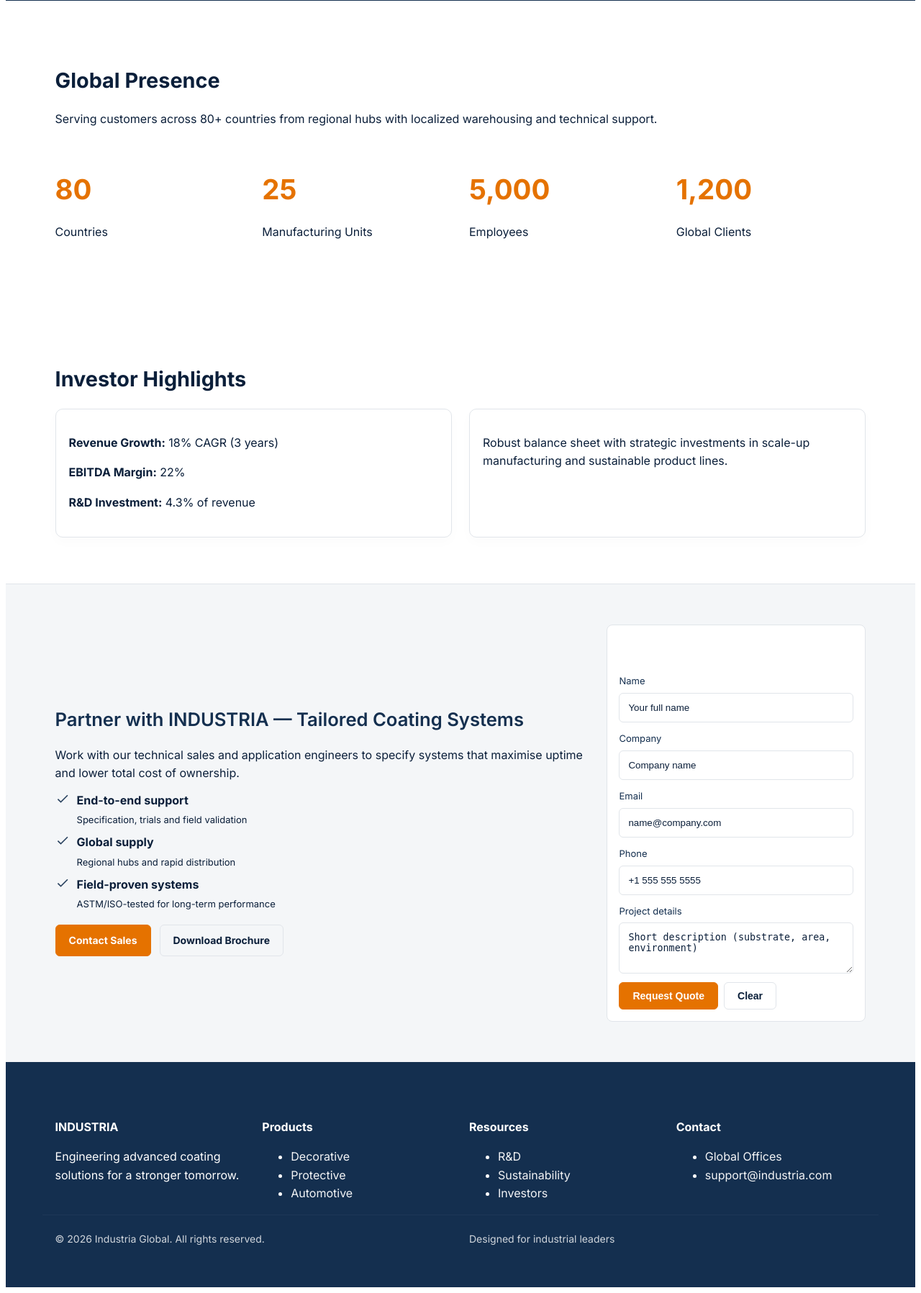
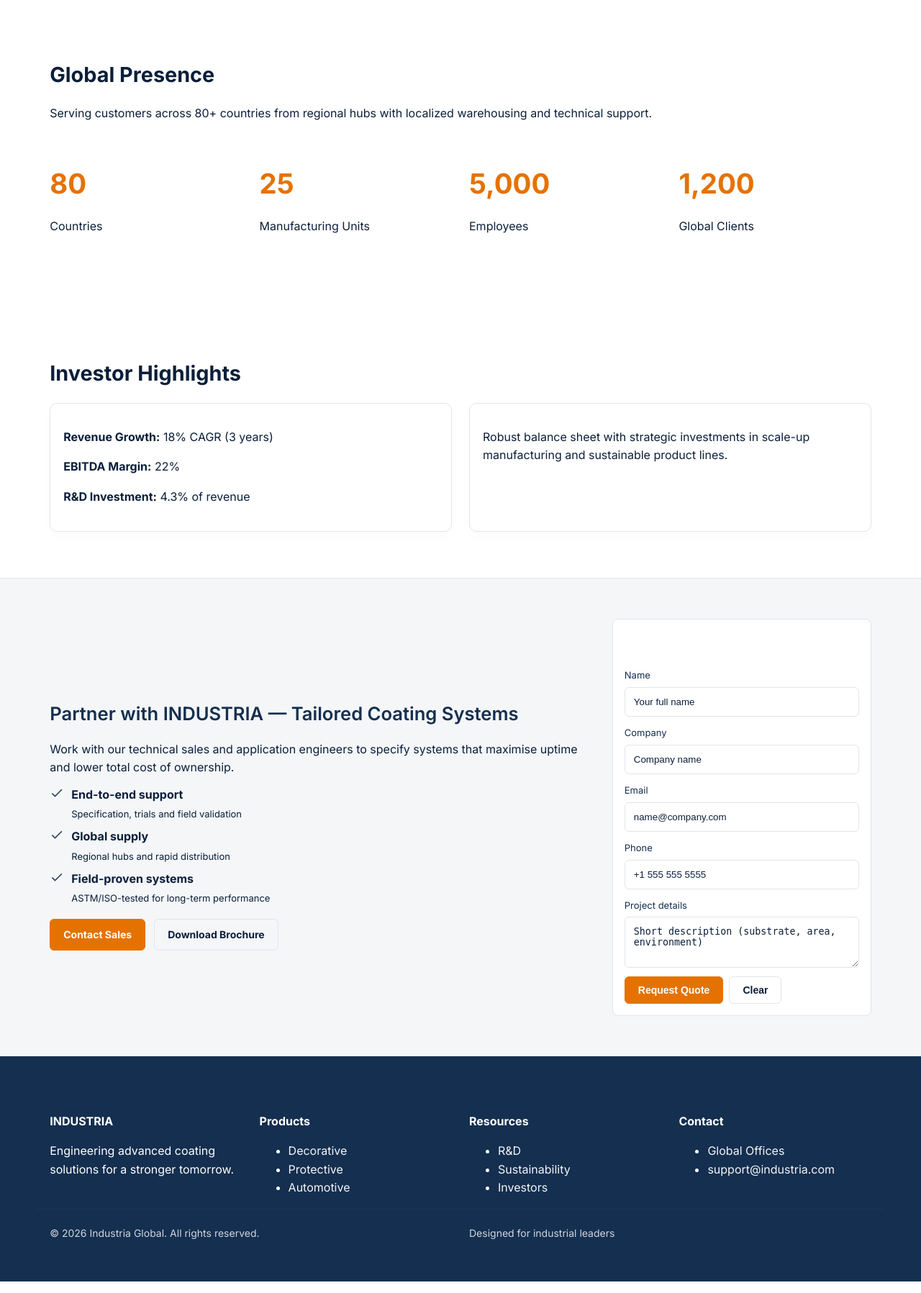
Before and after one commit to vpatra-tech/lixento, a PHP site: page /index.html in a window 1280 px wide. Shown: the part 3091-4888 px from the top of the page at 72% size. Run offline with PHP 8.4, Linux system fonts and the light colour scheme.

Commit message:
remove margin:8px

```diff
--- a/css/style.css
+++ b/css/style.css
@@ -55,8 +55,9 @@
 
 /* Reset + Base */
 *,:before,:after{box-sizing:border-box}
-html{font-family:Inter, Poppins, system-ui, -apple-system, 'Segoe UI', Roboto, 'Helvetica Neue', Arial; font-size:var(--base-font); scroll-behavior:smooth}
-body{color:var(--color-primary);background:var(--color-white);line-height:1.6;-webkit-font-smoothing:antialiased}
+html{font-family:Inter, Poppins, system-ui, -apple-system, 'Segoe UI', Roboto, 'Helvetica Neue', Arial; font-size:var(--base-font); scroll-behavior:smooth; height:100%}
+body{display:flex;flex-direction:column;min-height:100vh;color:var(--color-primary);background:var(--color-white);line-height:1.6;-webkit-font-smoothing:antialiased;margin:0px}
+main{flex:1}
 img{max-width:100%;height:auto;display:block}
 .container{width:92%;max-width:var(--max-width);margin:0 auto}
 
```
